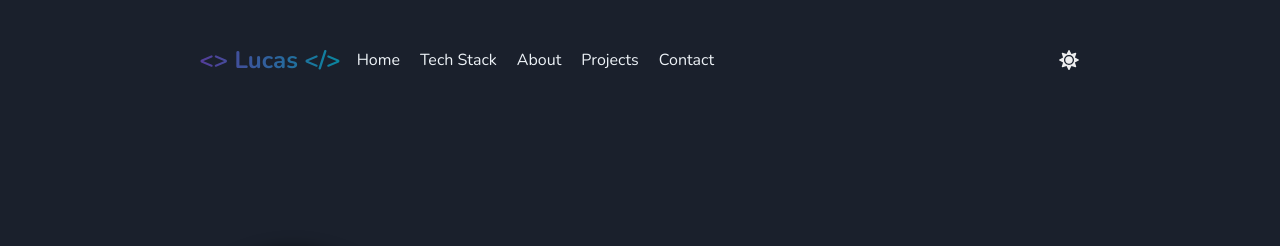
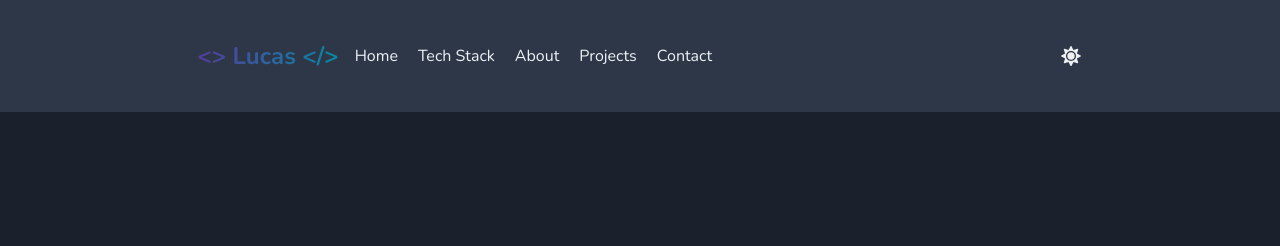
Before and after one commit to LucasPereiraMiranda/lucas-personal-portfolio, a Next.js app: page / in a window 1280 px wide. Shown: the top 246 px of the page. Built offline with nearby package versions, Linux system fonts and the light colour scheme.

Commit message:
refactor: made header fixed on top

```diff
--- a/src/components/Header/index.tsx
+++ b/src/components/Header/index.tsx
@@ -10,6 +10,7 @@ import {
   useDisclosure,
   Text,
   Link,
+  useColorModeValue,
 } from "@chakra-ui/react";
 import { FaBars } from "react-icons/fa";
 import { useRouter } from "next/router";
@@ -17,7 +18,9 @@ import { Navbar } from "../NavBar";
 import { ThemeSwitcher } from "../ThemeSwitcher";
 
 export function Header() {
+  const background = useColorModeValue("gray.300", "gray.700");
   const { isOpen, onOpen, onClose } = useDisclosure();
+
   const router = useRouter();
 
   const handleHomeClick = () => {
@@ -25,10 +28,18 @@ export function Header() {
   };
 
   return (
+    <Box as="header" paddingTop={{ base: "2rem", md: "14rem" }}>
       <Flex
+        as="header"
+        position="fixed"
+        top="0"
+        left="0"
+        right="0"
         justifyContent={{ base: "space-between", md: "space-around" }}
         alignItems="center"
-      padding={8}
+        padding={7}
+        zIndex="999"
+        backgroundColor={background}
       >
         <Box display="flex" alignItems="center">
           <Link
@@ -36,6 +47,7 @@ export function Header() {
             display="block"
             borderRadius="md"
             onClick={() => handleHomeClick}
+            _hover={{ textDecoration: "none" }}
           >
             <Flex alignItems="center">
               <Text
@@ -73,5 +85,6 @@ export function Header() {
           <ThemeSwitcher />
         </Flex>
       </Flex>
+    </Box>
   );
 }
```
Lines whose indentation alone changed are shown as unchanged.
